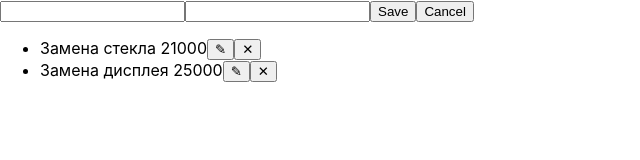
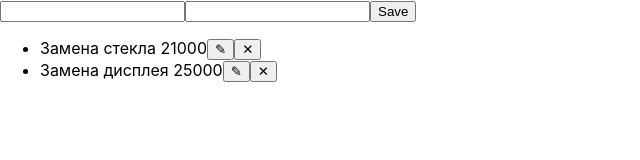
Before and after one commit to zemlyachev/ra-redux-editing, a React (Create React App) app: page / in a window 1280 px wide. Shown: the top 160 px of the page, without its empty margins (0-640 px from the left). Built offline with nearby package versions, Linux system fonts and the light colour scheme.

Commit message:
Cancel button visible by edit state

```diff
--- a/src/components/ServiceAdd.js
+++ b/src/components/ServiceAdd.js
@@ -30,7 +30,7 @@ function ServiceAdd() {
       <input name="name" onChange={handleChange} value={item.name} />
       <input name="price" onChange={handleChange} value={item.price} />
       <button type="submit">Save</button>
-      <button type="reset">Cancel</button>
+      {item.id && <button type="reset">Cancel</button>}
     </form>
   );
 }
```
